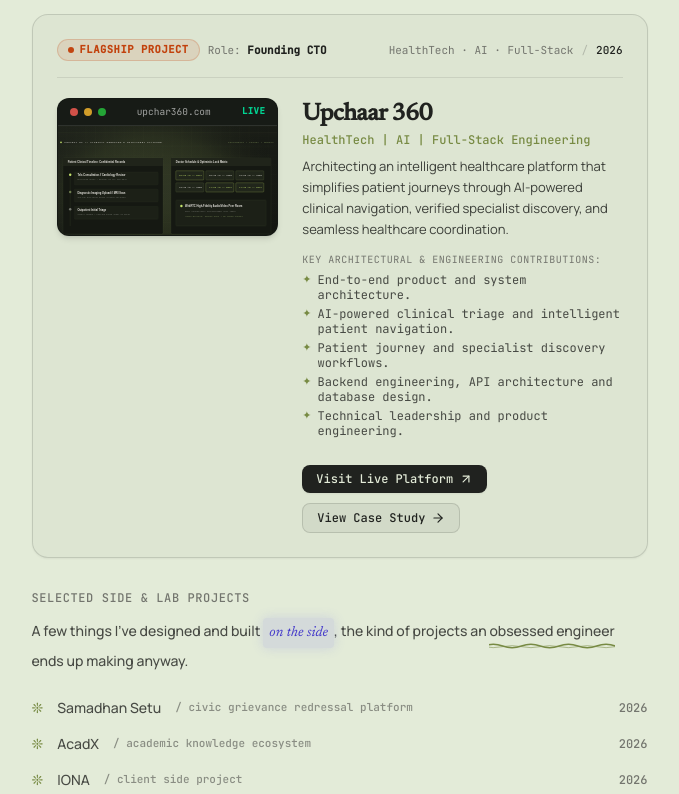
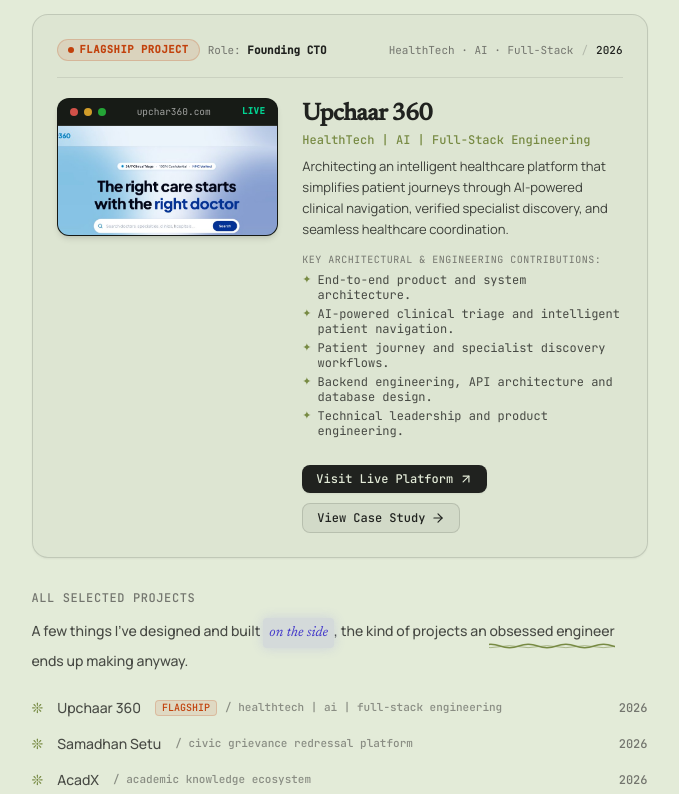
Before and after one commit to codexuttam/portfolio, a Next.js app: page / in a window 1280 px wide. Shown: the part 1106-1900 px from the top of the page, without its empty margins (306-985 px from the left). Built offline with nearby package versions, Linux system fonts and the light colour scheme.

Commit message:
feat: use live platform screenshot for Upchaar 360 preview and hover card

```diff
--- a/src/components/editorial-projects-section.tsx
+++ b/src/components/editorial-projects-section.tsx
@@ -177,10 +177,10 @@ export function EditorialProjectsSection() {
           </div>
         </div>
 
-        {/* Selected Side Projects */}
+        {/* All Projects Directory */}
         <div className="font-medium text-sm space-y-3 text-[#20221F]/80 pt-2">
           <p className="text-xs font-mono uppercase tracking-wider text-[#73756E]">
-            Selected Side &amp; Lab Projects
+            All Selected Projects
           </p>
 
           <p className="leading-6.5">
@@ -194,7 +194,7 @@ export function EditorialProjectsSection() {
           </p>
 
           <div className="pt-1">
-            {sideProjects.map((project) => (
+            {projectsData.map((project) => (
               <div key={project.id} className="relative">
                 <a
                   href={project.liveUrl || project.caseStudyUrl}
@@ -223,8 +223,15 @@ export function EditorialProjectsSection() {
                       {project.title}
                     </span>
 
+                    {/* Flagship tag if applicable */}
+                    {project.isFlagship && (
+                      <span className="text-[10px] font-mono uppercase px-1.5 py-0.2 rounded bg-[#C2410C]/10 text-[#C2410C] border border-[#C2410C]/20 shrink-0">
+                        flagship
+                      </span>
+                    )}
+
                     {/* Category Pill for quick context */}
-                    <span className="hidden sm:inline-block text-[11px] font-mono text-[#73756E]/80">
+                    <span className="hidden sm:inline-block text-[11px] font-mono text-[#73756E]/80 truncate">
                       / {project.category.toLowerCase()}
                     </span>
 
--- a/src/data/projects.ts
+++ b/src/data/projects.ts
@@ -43,8 +43,8 @@ export const projectsData: ProjectItem[] = [
     category: "HealthTech | AI | Full-Stack Engineering",
     shortDescription:
       "Architecting an intelligent healthcare platform that simplifies patient journeys through AI-powered clinical navigation, verified specialist discovery, and seamless healthcare coordination.",
-    heroImage: "/images/projects/upchar360.svg",
-    imageAlt: "Upchaar 360 platform architecture and clinical navigation interface",
+    heroImage: "/images/projects/upchar360.jpg",
+    imageAlt: "Upchaar 360 intelligent clinical triage and doctor discovery platform screenshot",
     accentColor: "#C2410C", // Terracotta amber
     accentColorSoft: "rgba(194, 65, 12, 0.12)",
     technologies: [
```
Also changed, not shown: public/images/projects/upchar360.jpg (added).
